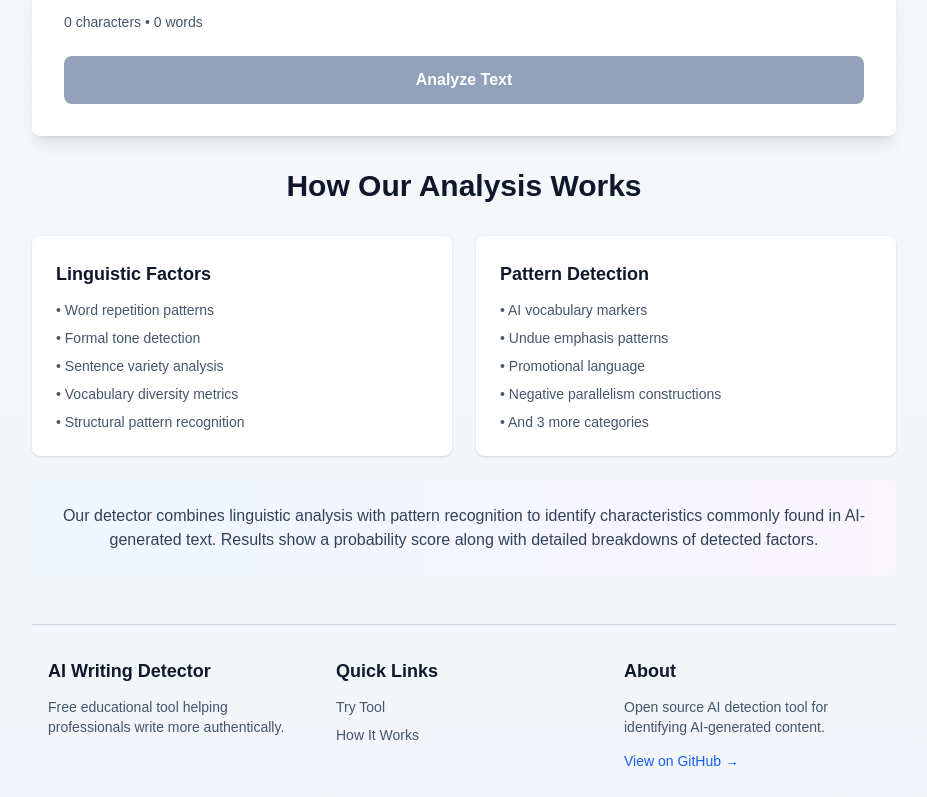
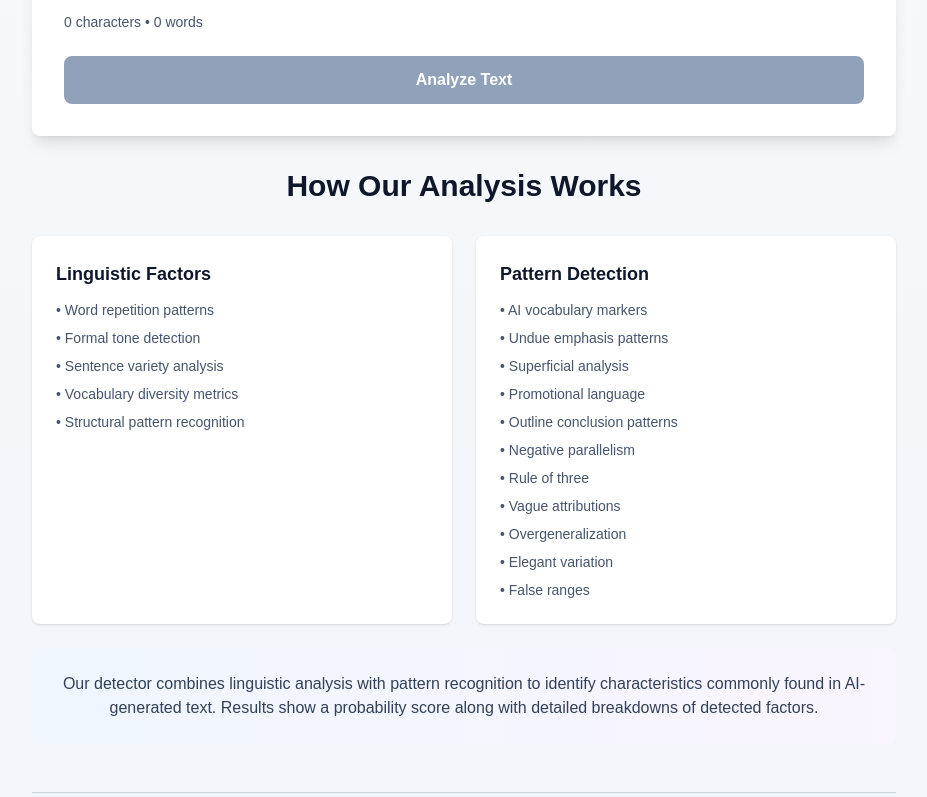
Before and after one commit to JohnCrickett/ai-writing-detector, a Next.js app: page / in a window 1280 px wide. Shown: the part 503-1300 px from the top of the page, without its empty margins (176-1103 px from the left). Built offline with nearby package versions, Linux system fonts and the light colour scheme.

Commit message:
Document pattern detection approach

```diff
--- a/app/page.tsx
+++ b/app/page.tsx
@@ -116,9 +116,15 @@ export default function Home() {
               <ul className="text-slate-600 dark:text-slate-400 space-y-2 text-sm">
                 <li>• AI vocabulary markers</li>
                 <li>• Undue emphasis patterns</li>
+                <li>• Superficial analysis</li>
                 <li>• Promotional language</li>
-                <li>• Negative parallelism constructions</li>
-                <li>• And 3 more categories</li>
+                <li>• Outline conclusion patterns</li>
+                <li>• Negative parallelism</li>
+                <li>• Rule of three</li>
+                <li>• Vague attributions</li>
+                <li>• Overgeneralization</li>
+                <li>• Elegant variation</li>
+                <li>• False ranges</li>
               </ul>
             </div>
           </div>
```
Also changed, not shown: 2 other files (tests, documents, lock files or other folders).
